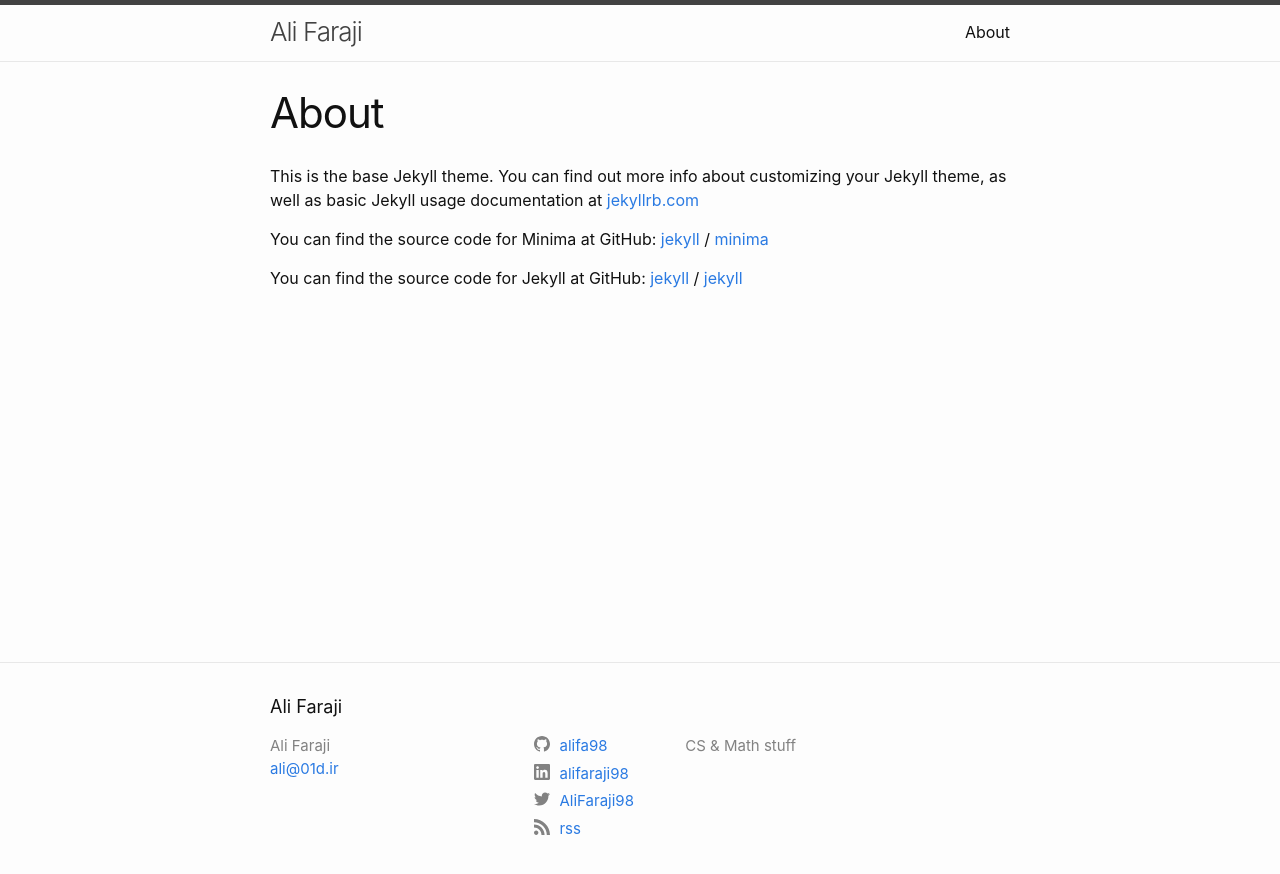
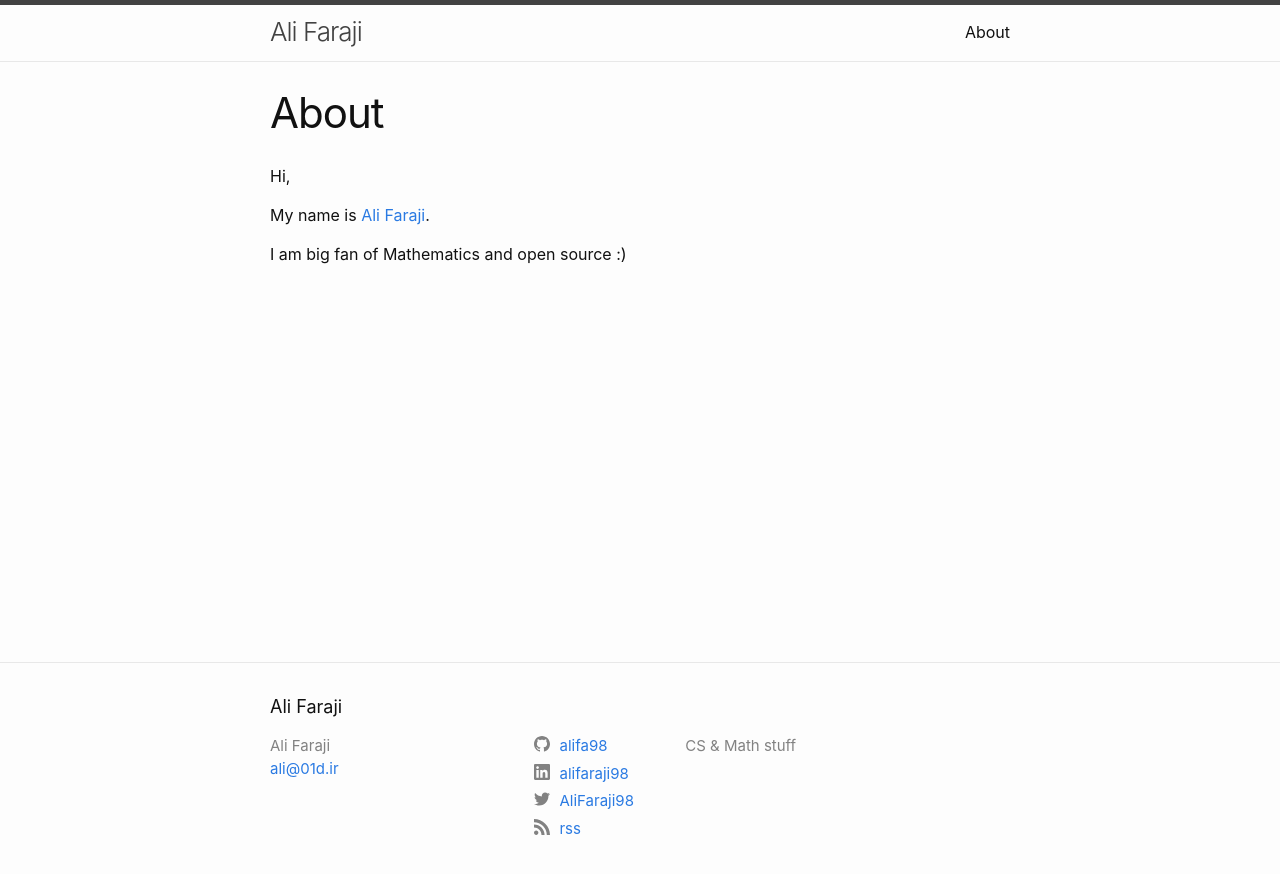
Before and after one commit to alifa98/blog, a Jekyll site: the page built from about.md, in a window 1280 px wide. Shown: the top 874 px of the page. Built offline with Jekyll 4.4.1, drawn with Linux system fonts in a browser that asks for light colours.

```diff
--- a/about.md
+++ b/about.md
@@ -4,15 +4,8 @@ title: About
 permalink: /about/
 ---
 
-This is the base Jekyll theme. You can find out more info about customizing your Jekyll theme, as well as basic Jekyll usage documentation at [jekyllrb.com](https://jekyllrb.com/)
+Hi,
 
-You can find the source code for Minima at GitHub:
-[jekyll][jekyll-organization] /
-[minima](https://github.com/jekyll/minima)
+My name is [Ali Faraji](https://alifaraji.ir/).
 
-You can find the source code for Jekyll at GitHub:
-[jekyll][jekyll-organization] /
-[jekyll](https://github.com/jekyll/jekyll)
-
-
-[jekyll-organization]: https://github.com/jekyll
+I am big fan of Mathematics and open source :)
```
Also changed, not shown: _posts/2021-04-24-welcome.markdown (deleted, +0 -30 lines), _posts/2021-05-11-corona-product-in-graph-theory.markdown (added, +11 -0 lines).
